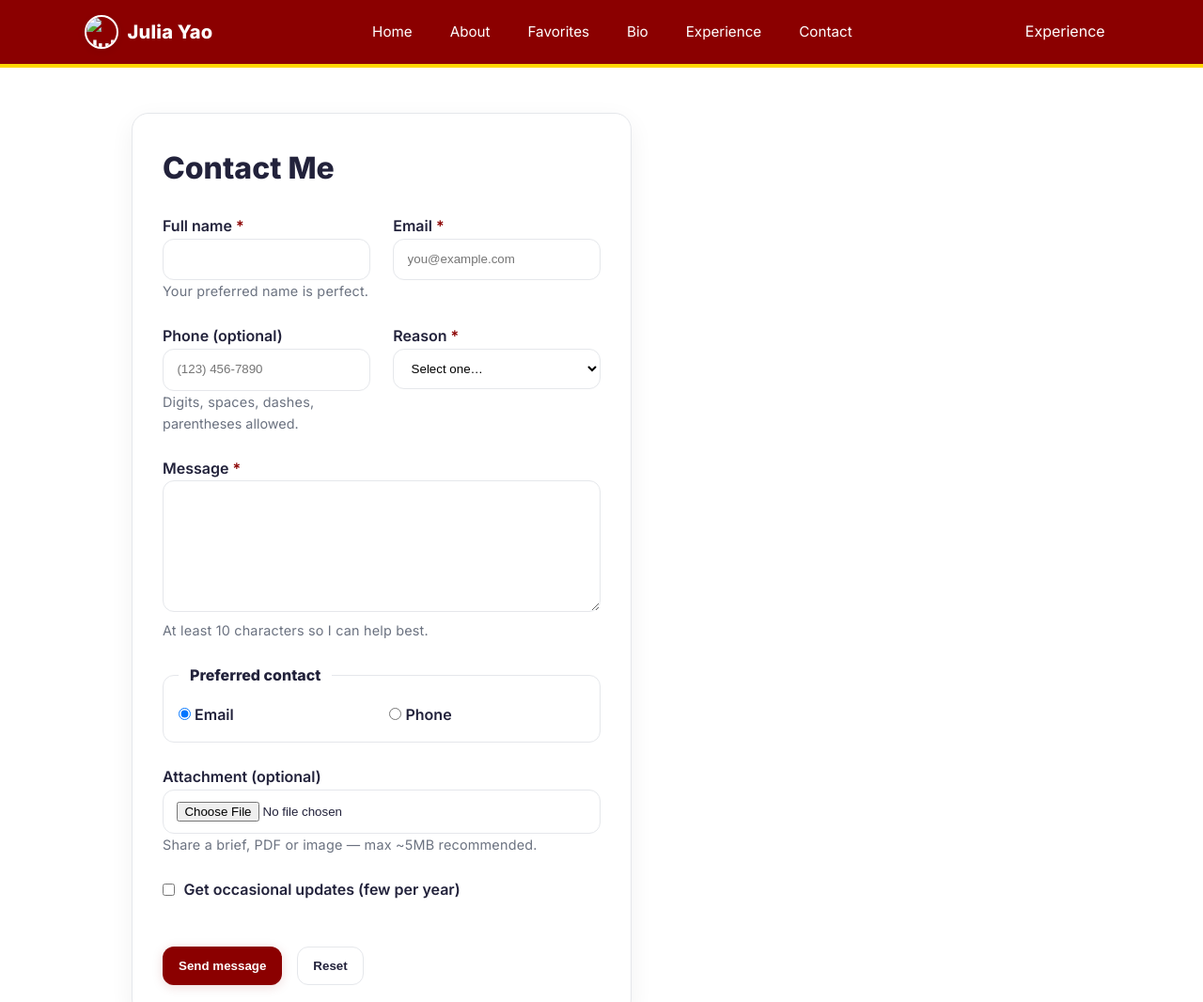
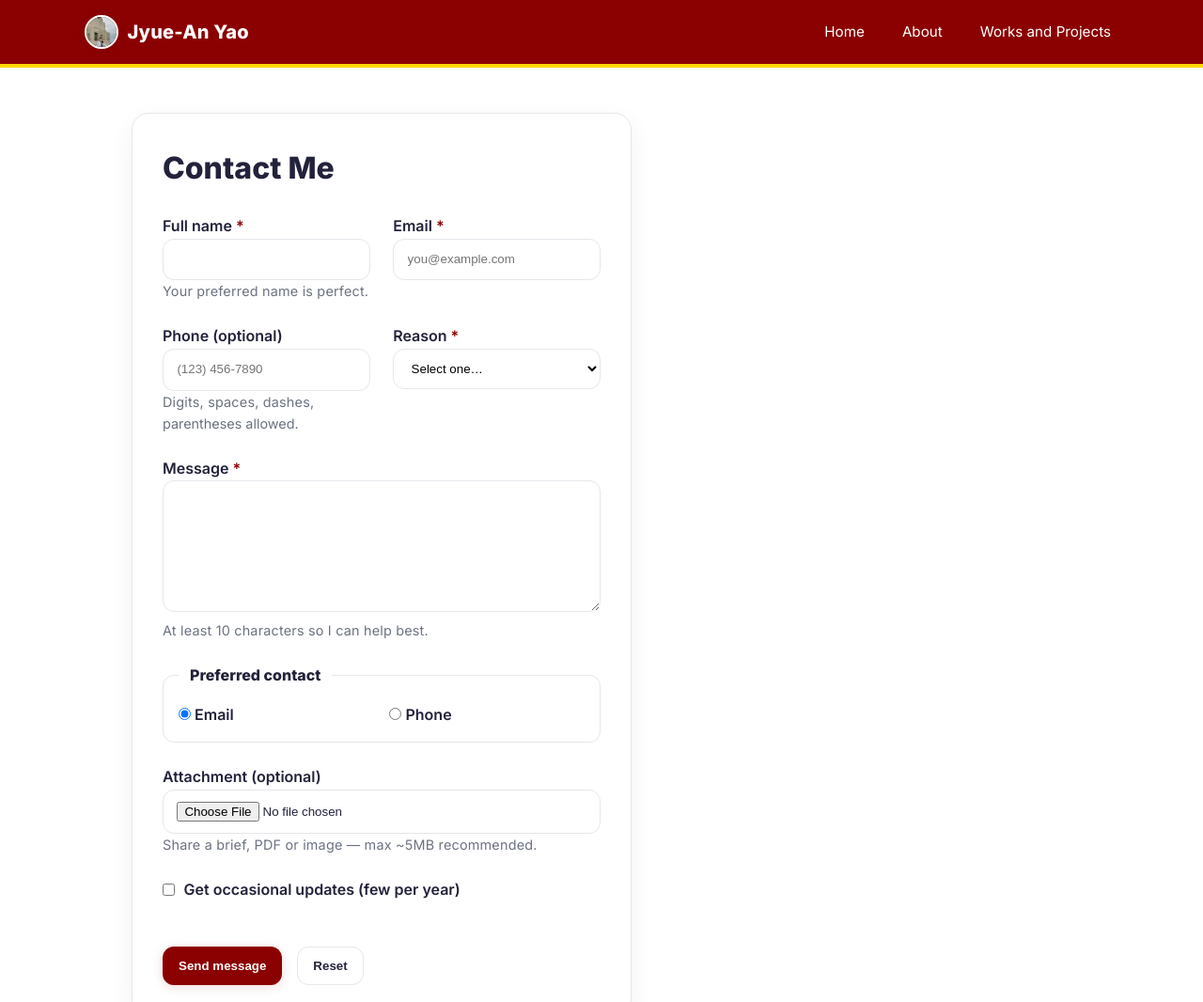
Before and after one commit to jyueanyao/jyuean.github.io, a plain HTML site: page contact.html in a window 1280 px wide. Shown: the top 1066 px of the page at 94% size. Drawn offline with Linux system fonts and the light colour scheme.

Commit message:
S Curve
S Curve update

```diff
--- a/contact.html
+++ b/contact.html
@@ -80,23 +80,8 @@ made manual edits to ensure accuracy and completeness.
 </head>
 <body>
   <!-- Site Header (re‑use Week03 nav styles) -->
-  <header class="header">
-    <div class="container nav">
-      <a href="index.html" class="brand"><img src="img/griffith.JPG" alt="Julia Yao" class="nav-avatar"> Julia Yao</a>
-       <nav class="nav__links" aria-label="Main navigation">
-        <!-- Navigation bar -->
-        <a href="index.html">Home</a>
-        <a href="index.html#about">About</a>
-        <a href="favorite.html">Favorites</a>
-        <a href="bio.html">Bio</a>
-        <a href="projects.html">Experience</a>
-       <a href="contact.html">Contact</a>
-      </nav>
-      <div class="nav__cta">
-        <a href="projects.html">Experience</a>
-      </div>
-    </div>
-  </header>
+  <header class="header"></header>
+  <script src="components/navbar.js"></script>
 
   <main class="main container" id="main">
     <div class="form-wrap">
```
Also changed, not shown: favorite.html (+2 -13 lines), portfolio.html (+2 -17 lines), recycle.html (+2 -11 lines), techcare.html (+2 -16 lines), thrive.html (+8 -1 lines), img/scurve.jpg (added).
